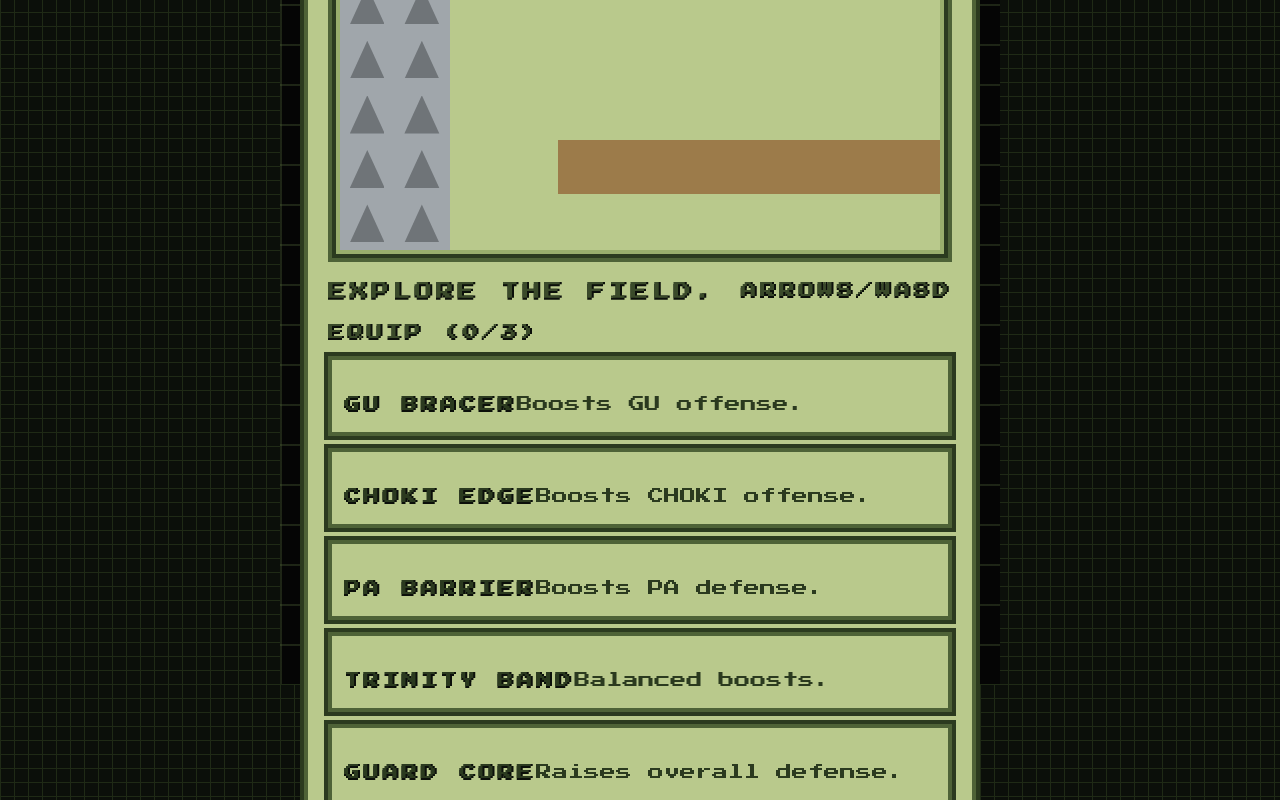
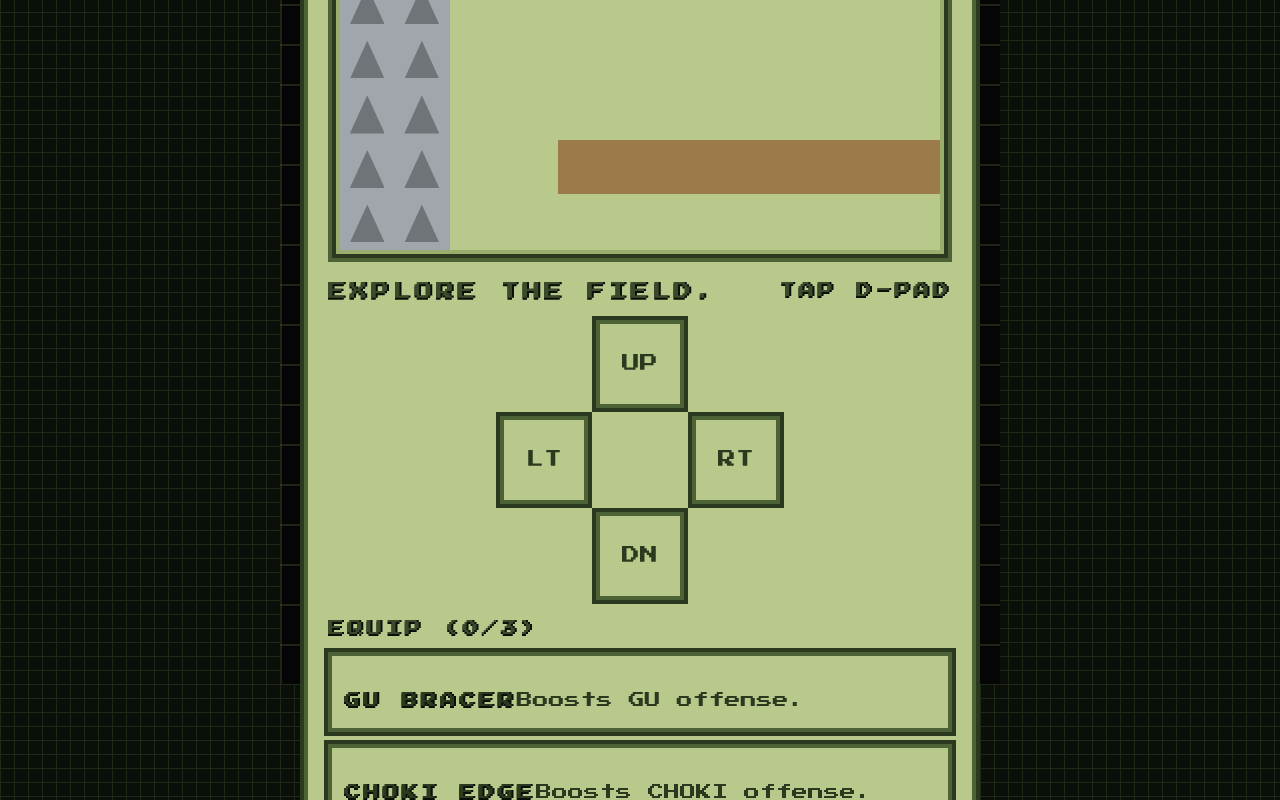
Before and after one commit to KeigoShimadaCC/TrinityTriumph, a React (Vite) app: page / in a window 1280 px wide. Shown: the part 604-1404 px from the top of the page. Built offline with nearby package versions, Linux system fonts and the light colour scheme; the HTML template or start-up script is replaced by a standard one.

Commit message:
feat: add touch d-pad for field movement

```diff
--- a/src/components/game/FieldArea.tsx
+++ b/src/components/game/FieldArea.tsx
@@ -86,7 +86,71 @@ export const FieldArea = () => {
       </div>
       <div className="field-footer">
         <span className="pixel-text text-[9px] text-[#3a4a2a]">{message}</span>
-        <span className="pixel-text text-[8px] text-[#3a4a2a]">ARROWS/WASD</span>
+        <span className="pixel-text text-[8px] text-[#3a4a2a]">TAP D-PAD</span>
+      </div>
+      <div className="field-controls">
+        <div className="dpad">
+          <button
+            className="dpad-btn dpad-up"
+            type="button"
+            onClick={() => {
+              const next = { x: playerPos.x, y: playerPos.y - 1 };
+              if (next.y < 0) {
+                movePlayer(0, 0, false);
+                return;
+              }
+              const tile = getTileAt(next.x, next.y);
+              movePlayer(0, -1, isPassable(tile));
+            }}
+          >
+            UP
+          </button>
+          <button
+            className="dpad-btn dpad-left"
+            type="button"
+            onClick={() => {
+              const next = { x: playerPos.x - 1, y: playerPos.y };
+              if (next.x < 0) {
+                movePlayer(0, 0, false);
+                return;
+              }
+              const tile = getTileAt(next.x, next.y);
+              movePlayer(-1, 0, isPassable(tile));
+            }}
+          >
+            LT
+          </button>
+          <button
+            className="dpad-btn dpad-right"
+            type="button"
+            onClick={() => {
+              const next = { x: playerPos.x + 1, y: playerPos.y };
+              if (next.x >= worldWidth) {
+                movePlayer(0, 0, false);
+                return;
+              }
+              const tile = getTileAt(next.x, next.y);
+              movePlayer(1, 0, isPassable(tile));
+            }}
+          >
+            RT
+          </button>
+          <button
+            className="dpad-btn dpad-down"
+            type="button"
+            onClick={() => {
+              const next = { x: playerPos.x, y: playerPos.y + 1 };
+              if (next.y >= worldHeight) {
+                movePlayer(0, 0, false);
+                return;
+              }
+              const tile = getTileAt(next.x, next.y);
+              movePlayer(0, 1, isPassable(tile));
+            }}
+          >
+            DN
+          </button>
+        </div>
       </div>
       <div className="field-equip">
         <div className="pixel-text text-[8px] text-[#3a4a2a]">
--- a/src/index.css
+++ b/src/index.css
@@ -249,6 +249,54 @@ body {
   gap: 6px;
 }
 
+.field-controls {
+  display: flex;
+  justify-content: center;
+}
+
+.dpad {
+  position: relative;
+  width: 140px;
+  height: 140px;
+}
+
+.dpad-btn {
+  position: absolute;
+  width: 44px;
+  height: 44px;
+  background: #b9c98c;
+  border: 2px solid #4e6237;
+  box-shadow: 0 0 0 2px #2b3a1f;
+  color: #2b3a1f;
+  font-family: "PressStart2P", "Fixedsys", "Terminal", "MS Gothic",
+    "Lucida Console", "Courier New", monospace;
+  font-size: 9px;
+}
+
+.dpad-up {
+  top: 0;
+  left: 50%;
+  transform: translateX(-50%);
+}
+
+.dpad-down {
+  bottom: 0;
+  left: 50%;
+  transform: translateX(-50%);
+}
+
+.dpad-left {
+  left: 0;
+  top: 50%;
+  transform: translateY(-50%);
+}
+
+.dpad-right {
+  right: 0;
+  top: 50%;
+  transform: translateY(-50%);
+}
+
 .field-equip {
   display: flex;
   flex-direction: column;
```
